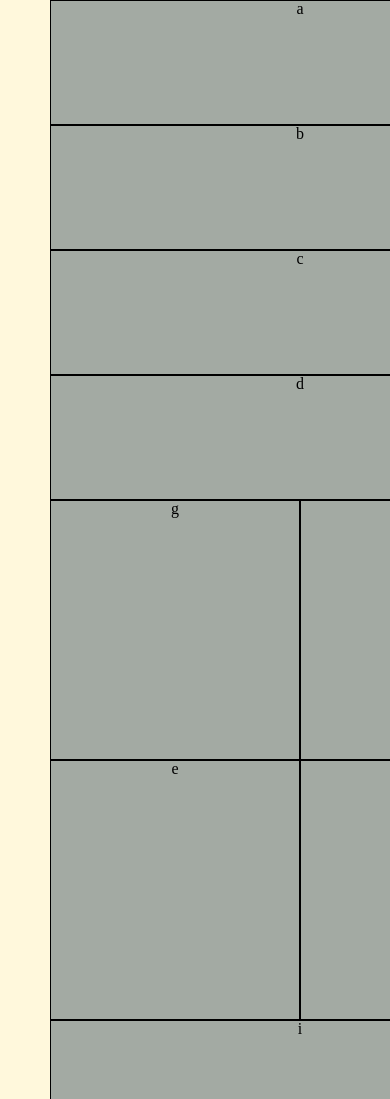
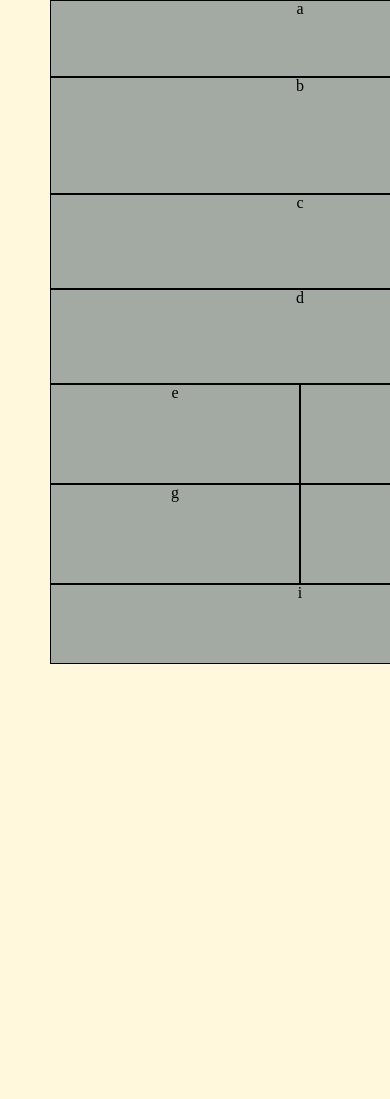
Before and after one commit to abu-al3ees/lab-01, a plain HTML site: page index.html in a window 390 px wide. Shown: the top 1099 px of the page. After the commit the page ends 844 px from the top, so only its background shows below. Drawn offline with Linux system fonts and the light colour scheme.

Commit message:
solve lab4

```diff
--- a/css/base.css
+++ b/css/base.css
@@ -9,5 +9,6 @@ body{
      width: 960px;
      height: 700px;
      margin: auto;
-
+     display: grid;
+    grid-template-rows: 15% auto;
  }
--- a/css/layout.css
+++ b/css/layout.css
@@ -1,79 +1,92 @@
+
+.grid2{
+    display: grid;
+    grid-template-columns: 20% auto;
+}
+.grid3{
+    display: grid;
+    grid-template-rows: 25% auto 25%;
+}
+.grid4{
+    display: grid;
+    grid-template-columns: 50% 50%;
+}
+.grid5{
+    display: grid;
+    grid-template-columns: 25% 25% 25% 25%;
+}
+
+
+
+
+
+
+
 .a{
     background-color: rgb(163, 170, 163);
-    width: 960px;
-    height: 100px;
+    /* width: 960px;
+    height: 100px; */
     border: 1px solid black;
 }
 .b{
     background-color: rgb(163, 170, 163);
-    width: 200px;
-    height: 600px;
+    /* width: 200px;
+    height: 600px; */
     border: 1px solid black;
     text-align: center;
 
 }
-.right{
-    display: inline-flex;
-    position: absolute;
-    top: 100px;
-    right: 280px;
-}
+
 .c{
     background-color: rgb(163, 170, 163);
-    width: 380px;
-    height: 200px;
+    /* width: 380px;
+    height: 200px; */
     border: 1px solid black;
     text-align: center;
 }
 .d{
     background-color: rgb(163, 170, 163);
-    width: 380px;
-    height: 200px;
+    /* width: 380px;
+    height: 200px; */
     border: 1px solid black;
     text-align: center;
 }
-.right-bottom{
-    display: inline-flex;
-    position: absolute;
-    top: 300px;
-    right: 280px;
 
-}
 .e{
     background-color: rgb(163, 170, 163);
-    width: 190px;
-    height: 250px;
+    /* width: 190px;
+    height: 250px; */
     border: 1px solid black;
     text-align: center;
 }
 .f{
     background-color: rgb(163, 170, 163);
-width: 190px;
-height: 250px;
+/* width: 190px;
+height: 250px; */
 border: 1px solid black;
 text-align: center;
 }
 .g{
     background-color: rgb(163, 170, 163);
-    width: 190px;
-    height: 250px;
+    /* width: 190px;
+    height: 250px; */
     border: 1px solid black;
     text-align: center;
 }
 .h{
     background-color: rgb(163, 170, 163);
-    width: 190px;
-    height: 250px;
+    /* width: 190px;
+    height: 250px; */
     border: 1px solid black;
     text-align: center;
 }
 .i{
     background-color: rgb(163, 170, 163);
-    width: 760px;
-    height: 150px;
-    position: relative;
+    /* width: 760px;
+    height: 150px; */
+    /* position: relative;
     bottom: 150px;
-    left: 200px;
+    left: 200px; */
     border: 1px solid black;
     text-align: center;
 
--- a/css/modules.css
+++ b/css/modules.css
@@ -5,100 +5,110 @@
     }
     body ,html{
         width: 600px;
-        height: 75px;
+        height: 750px;
 
     }
     main{
         width: 600px;
-        height: 75px;
+        height: 750px;
 
     }
 .container{
     background-color: rgb(161, 161, 156);
     width: 500px;
-    height: 75px;
+    height: 604px;
     margin: auto;
+    display: grid;
+    grid-template-rows: 2fr 1fr 1fr 1fr 1fr 1fr 1fr  ;
+}
+.grid2{
+    display: grid;
+    grid-template-columns: 1fr;
+    grid-auto-rows: 35% auto;
+}
+.grid3{
+    display: grid;
+    grid-template-rows: 1fr;
+    grid-template-rows: 60% auto;
+}
+.grid4{
+    display: grid;
+    grid-template-columns: 1fr;
+
+
+}
+.grid5{
+    display: grid;
+    grid-template-columns: 50% 50%;
+    grid-template-rows: 50% 50%;
+    height: 200px;
+
 }
 .a{
     background-color: rgb(163, 170, 163);
-    width: 500px;
-    height: 125px;
+    /* width: 500px;
+    height: 125px; */
     border: 1px solid black;
 }
 .b{
     background-color: rgb(163, 170, 163);
-    width: 500px;
-    height: 125px;
+    /* width: 500px;
+    height: 125px; */
     border: 1px solid black;
     text-align: center;
 
 }
-.right{
-    position: relative;
-   display:block;
-   top: 0px;
-    right: 0;
-}
+
 .c{
     background-color: rgb(163, 170, 163);
-    width: 500px;
-    height: 125px;
+    /* width: 500px;
+    height: 125px; */
     border: 1px solid black;
     text-align: center;
 }
 .d{
     background-color: rgb(163, 170, 163);
-    width:  500px;
-    height: 125px;
+    /* width:  500px;
+    height: 125px; */
     border: 1px solid black;
     text-align: center;
 }
-.right-bottom{
-display:flex;
-position: relative;
-top: 0;
-    right: 0;
-    flex: 1 0 250px;
-flex-wrap: wrap-reverse;
-}
+
 .e{
     background-color: rgb(163, 170, 163);
-    width: 250px;
-    height: 260px;
+    /* width: 250px;
+    height: 260px; */
     border: 1px solid black;
     text-align: center;
 }
 .f{
     background-color: rgb(163, 170, 163);
-    width: 250px;
-height: 260px;
+    /* width: 250px;
+height: 260px; */
 border: 1px solid black;
 text-align: center;
 }
 .g{
     background-color: rgb(163, 170, 163);
-    width: 250px;
-    height: 260px;
+    /* width: 250px;
+    height: 260px; */
     border: 1px solid black;
     text-align: center;
 }
 .h{
     background-color: rgb(163, 170, 163);
-    width: 250px;
-    height: 260px;
+    /* width: 250px;
+    height: 260px; */
     border: 1px solid black;
     text-align: center;
 }
 .i{
     background-color: rgb(163, 170, 163);
-    width: 500px;
+
     height: 80px;
     border: 1px solid black;
     text-align: center;
-position: relative;
-top: 0;
-bottom: 0;
-left: 0;
+
 
 }
 div p{
--- a/index.html
+++ b/index.html
@@ -14,18 +14,22 @@
 <main>
     <div class="container">
         <div class="a"><p>a</p></div>
+        <div class="grid2">
         <div class="b"><p>b</p> </div>
-        <div class="right">
+        <div class="grid3">
+            <div class="grid4">
         <div class="c"><p>c</p></div>
         <div class="d"><p>d</p></div>
-        </div>
-        <div class="right-bottom">
+            </div>
+            <div class="grid5">
         <div class="e"><p>e</p></div>
         <div class="f"><p>f</p></div>
         <div class="g"><p>g</p></div>
         <div class="h"><p>h</p></div>
-    </div>
+            </div>
         <div class="i"><p>i</p></div>
+        </div>
+        </div>
     </div>
 
 </main>
```
